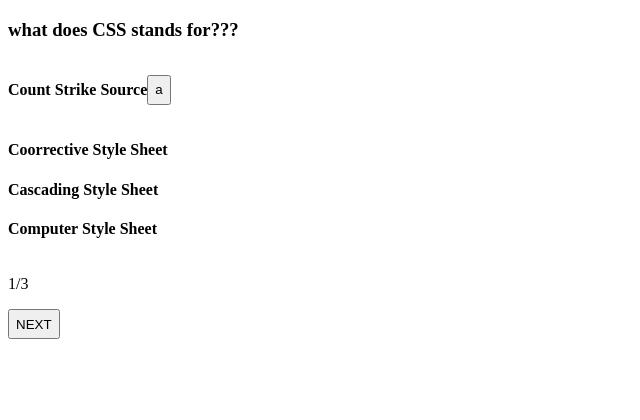
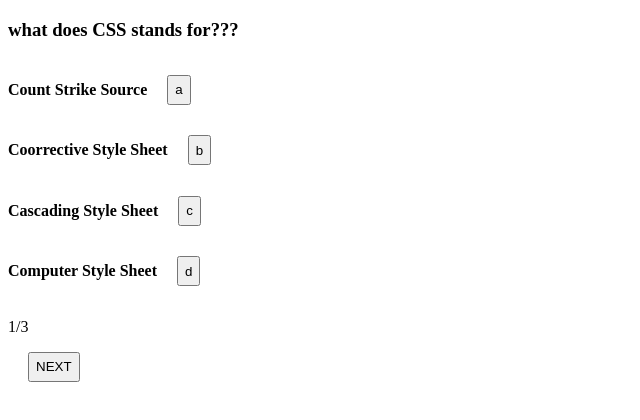
Before and after one commit to Mahrukh685/Quiz-App, a plain HTML site: page index.html in a window 1280 px wide. Shown: the whole page, without its empty margins (0-640 px from the left). Drawn offline with Linux system fonts and the light colour scheme.

Commit message:
getoption

```diff
--- a/app.js
+++ b/app.js
@@ -1,4 +1,7 @@
 let index = 0;
+let marks=0;
+let answeres=[]
+
 const container = document.getElementById("container")
 const showindex = document.getElementById("show_index")
 const showquestion = document.getElementById("show_question")
@@ -15,13 +18,40 @@ function getQuestion() {
     const option4 = document.createElement("h4")
     showindex.innerHTML = index + 1;
 
-    let div1=document.createElement("div");
-    let btn=document.createElement("button");
+    let div1 = document.createElement("div");
+    let div2 = document.createElement("div");
+    let div3 = document.createElement("div");
+    let btn1 = document.createElement("button");
+    let btn2 = document.createElement("button");
+    let btn3 = document.createElement("button");
+    let div4=document.createElement("div")
+    let btn4=document.createElement("button")
+
+
+    btn1.onclick = function () {
+        answeres[0]=option1.id
 
 
 
+        console.log(answeres)
 
 
+    }
+
+    btn2.onclick = function () {
+        answeres[0]=option2.id
+        console.log(answeres)
+
+    }
+    btn3.onclick = function () {
+        answeres[0]=option3.id
+        console.log(answeres)
+    }
+    btn4.onclick=function(){
+        answeres[0]=option4.id
+        console.log(answeres)
+
+    }
 
 
     question.textContent = questions[index].Question;
@@ -29,16 +59,36 @@ function getQuestion() {
     option2.textContent = questions[index].B;
     option3.textContent = questions[index].C;
     option4.textContent = questions[index].D;
-   div1.appendChild(option1);
-   div1.appendChild(btn);
-   btn.textContent="a";
-   div1.classList.add("row")
+    option1.id="A";
+    option2.id="B";
+    option3.id="C";
+    option4.id="D";
+    div1.appendChild(option1);
+    div1.appendChild(btn1);
+
+    div2.appendChild(option2);
+    div2.appendChild(btn2);
+
+    div3.appendChild(option3);
+    div3.appendChild(btn3);
+
+    div4.appendChild(option4)
+    div4.appendChild(btn4)
+
+    btn1.innerHTML = "a";
+    div1.classList.add("row")
+    btn2.innerHTML = "b";
+    div2.classList.add("row")
+    btn3.innerHTML = "c";
+    div3.classList.add("row")
+    btn4.innerHTML="d"
+    div4.classList.add("row")
 
     container.appendChild(question)
     container.appendChild(div1)
-    container.appendChild(option2)
-    container.appendChild(option3)
-    container.appendChild(option4)
+    container.appendChild(div2)
+    container.appendChild(div3)
+    container.appendChild(div4)
 
 }
 
--- a/data.js
+++ b/data.js
@@ -5,7 +5,7 @@ const questions=[
         B:" Coorrective Style Sheet",
         C:"Cascading Style Sheet",
         D:"Computer Style Sheet",
-        Ans:"B",
+        Ans:"A",
 
     },
     {   Id:2,
--- a/style.css
+++ b/style.css
@@ -14,11 +14,15 @@ flex-direction:row;
 .row{
 display:flex;
 flex-direction:row;
+/* justify-content: space-between; */
+
 align-items: center;
 
 }
 
 
 button{
+
     height:30px;
+    margin-left:20px;
 }
```
